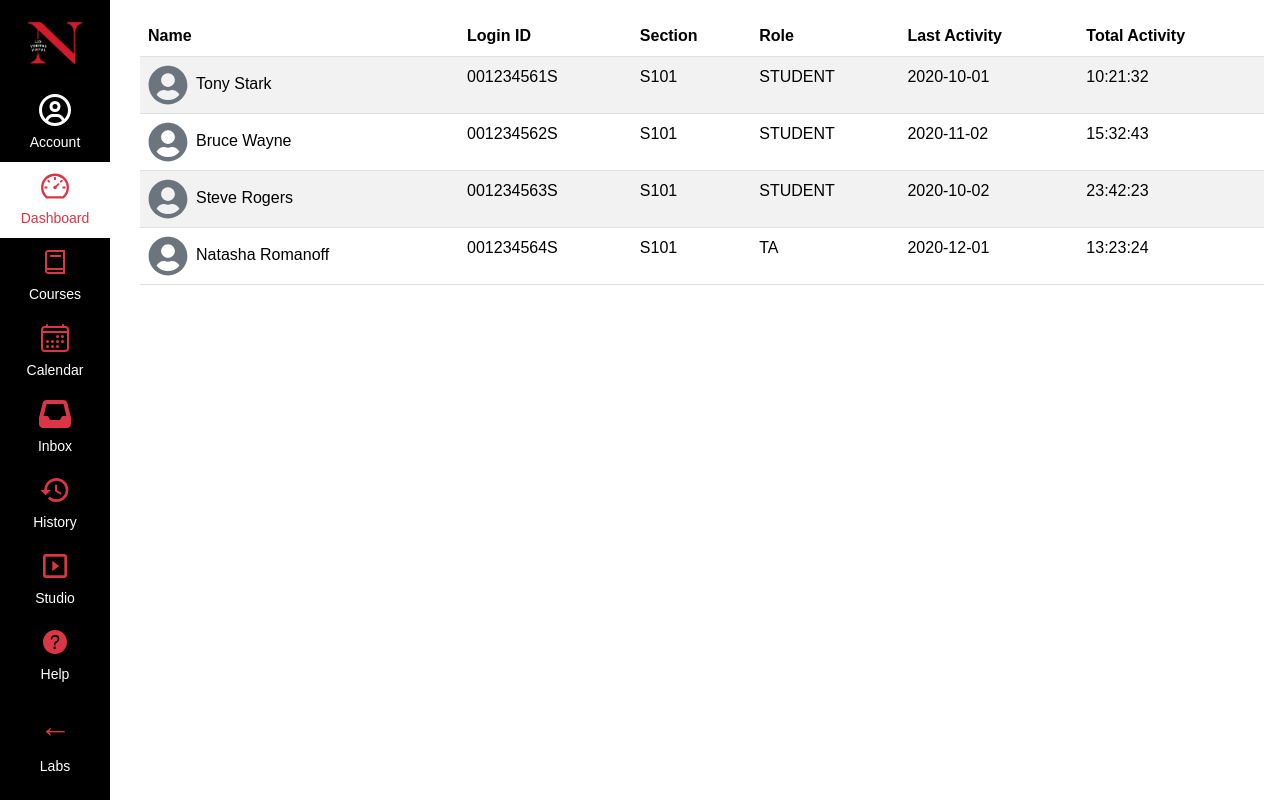
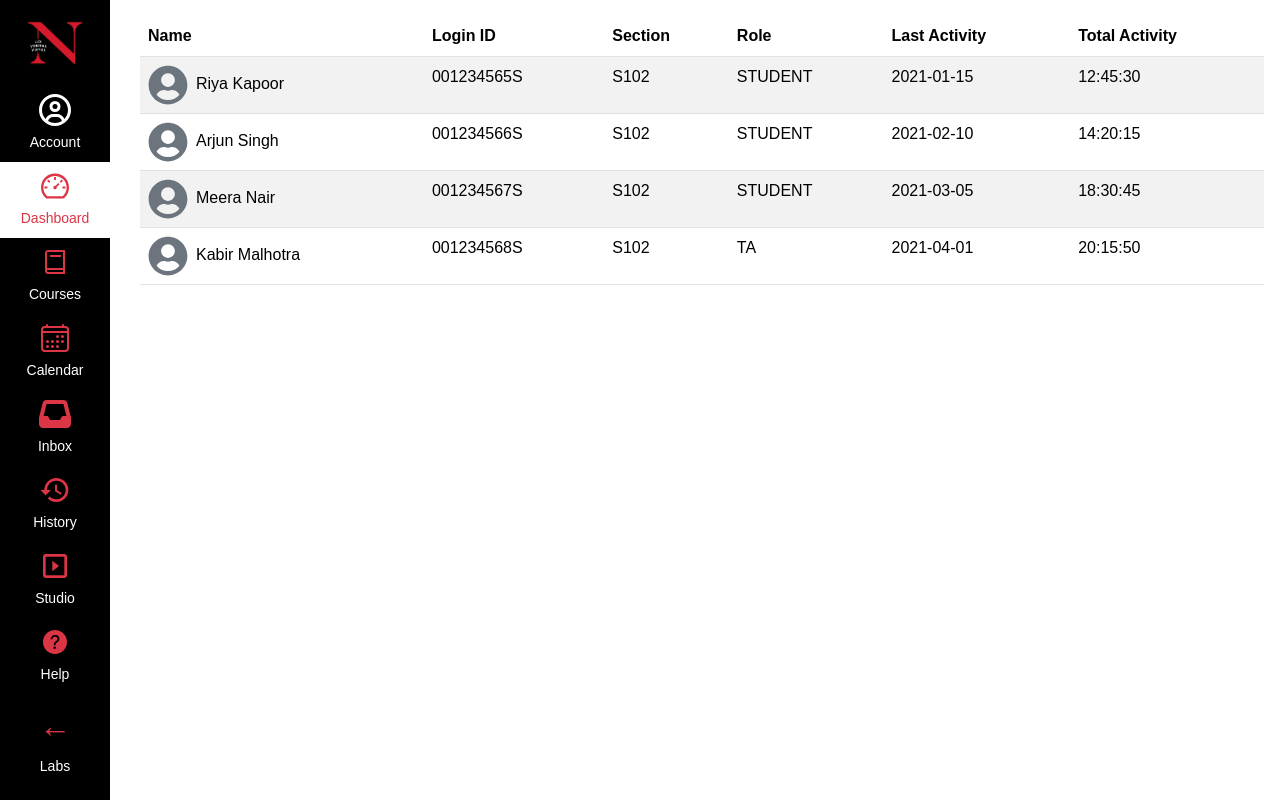
Before and after one commit to VIKAS0804/kambaz-next-js1, a Next.js app: page /Courses/1/People/Table in a window 1280 px wide. Built offline with nearby package versions, Linux system fonts and the light colour scheme.

Commit message:
final push 2

```diff
--- a/src/app/(Kambaz)/Courses/[cid]/People/Table/page.tsx
+++ b/src/app/(Kambaz)/Courses/[cid]/People/Table/page.tsx
@@ -10,43 +10,43 @@ export default function PeopleTable() {
     <tbody>
      <tr><td className="wd-full-name text-nowrap">
           <FaUserCircle className="me-2 fs-1 text-secondary" />
-          <span className="wd-first-name">Tony</span>{" "}
-          <span className="wd-last-name">Stark</span></td>
-      <td className="wd-login-id">001234561S</td>
-      <td className="wd-section">S101</td>
+          <span className="wd-first-name">Riya</span>{" "}
+          <span className="wd-last-name">Kapoor</span></td>
+      <td className="wd-login-id">001234565S</td>
+      <td className="wd-section">S102</td>
       <td className="wd-role">STUDENT</td>
-      <td className="wd-last-activity">2020-10-01</td>
-      <td className="wd-total-activity">10:21:32</td></tr>
+      <td className="wd-last-activity">2021-01-15</td>
+      <td className="wd-total-activity">12:45:30</td></tr>
 
       <tr><td className="wd-full-name text-nowrap">
           <FaUserCircle className="me-2 fs-1 text-secondary" />
-          <span className="wd-first-name">Bruce</span>{" "}
-          <span className="wd-last-name">Wayne</span></td>
-      <td className="wd-login-id">001234562S</td>
-      <td className="wd-section">S101</td>
+          <span className="wd-first-name">Arjun</span>{" "}
+          <span className="wd-last-name">Singh</span></td>
+      <td className="wd-login-id">001234566S</td>
+      <td className="wd-section">S102</td>
       <td className="wd-role">STUDENT</td>
-      <td className="wd-last-activity">2020-11-02</td>
-      <td className="wd-total-activity">15:32:43</td></tr>
+      <td className="wd-last-activity">2021-02-10</td>
+      <td className="wd-total-activity">14:20:15</td></tr>
 
       <tr><td className="wd-full-name text-nowrap">
           <FaUserCircle className="me-2 fs-1 text-secondary" />
-          <span className="wd-first-name">Steve</span>{" "}
-          <span className="wd-last-name">Rogers</span></td>
-      <td className="wd-login-id">001234563S</td>
-      <td className="wd-section">S101</td>
+          <span className="wd-first-name">Meera</span>{" "}
+          <span className="wd-last-name">Nair</span></td>
+      <td className="wd-login-id">001234567S</td>
+      <td className="wd-section">S102</td>
       <td className="wd-role">STUDENT</td>
-      <td className="wd-last-activity">2020-10-02</td>
-      <td className="wd-total-activity">23:42:23</td></tr>
+      <td className="wd-last-activity">2021-03-05</td>
+      <td className="wd-total-activity">18:30:45</td></tr>
 
       <tr><td className="wd-full-name text-nowrap">
           <FaUserCircle className="me-2 fs-1 text-secondary" />
-          <span className="wd-first-name">Natasha</span>{" "}
-          <span className="wd-last-name">Romanoff</span></td>
-      <td className="wd-login-id">001234564S</td>
-      <td className="wd-section">S101</td>
+          <span className="wd-first-name">Kabir</span>{" "}
+          <span className="wd-last-name">Malhotra</span></td>
+      <td className="wd-login-id">001234568S</td>
+      <td className="wd-section">S102</td>
       <td className="wd-role">TA</td>
-      <td className="wd-last-activity">2020-12-01</td>
-      <td className="wd-total-activity">13:23:24</td></tr>
+      <td className="wd-last-activity">2021-04-01</td>
+      <td className="wd-total-activity">20:15:50</td></tr>
     </tbody>
    </Table>
   </div> );}
```
Also changed, not shown: src/app/(Kambaz)/Dashboard/page.tsx (+31 -31 lines).
